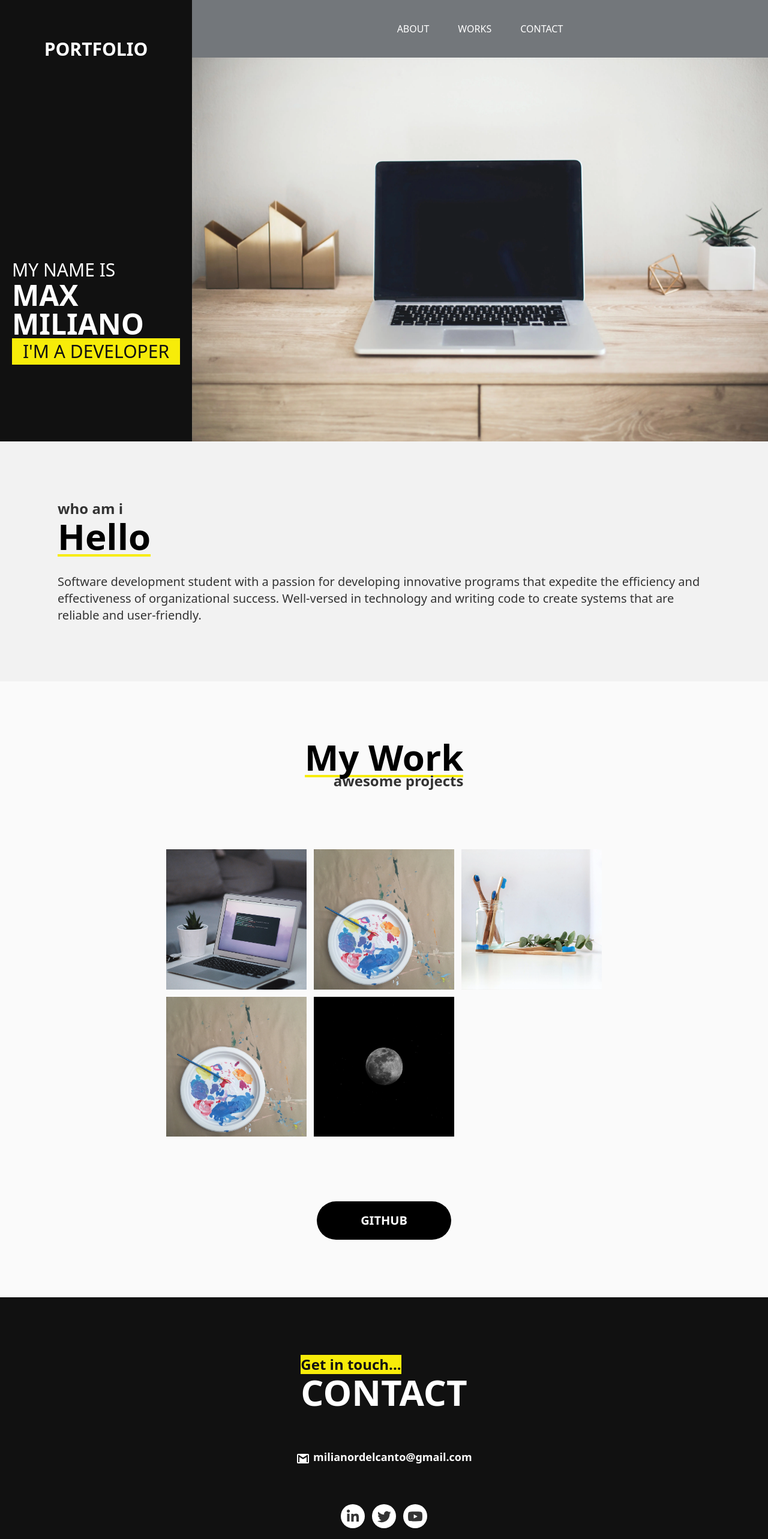
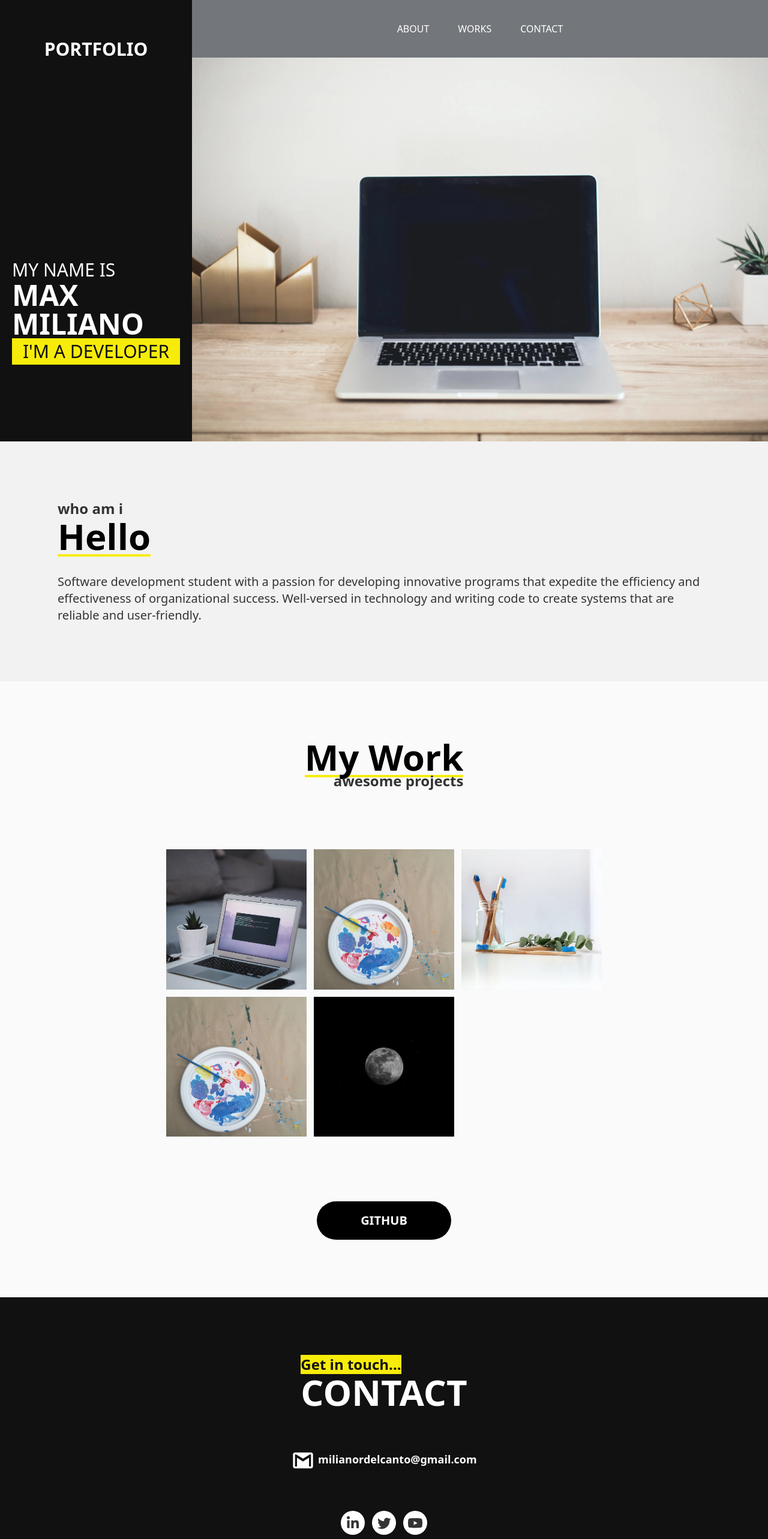
Before and after one commit to maxmx03/milianor-site, a React (Vite) app: page / in a window 1280 px wide. Shown: the top 2566 px of the page at 60% size. Built offline with nearby package versions, Linux system fonts and the light colour scheme; the HTML template or start-up script is replaced by a standard one.

Commit message:
fix some lighthouse issues

```diff
--- a/src/atoms/card-image.jsx
+++ b/src/atoms/card-image.jsx
@@ -1,7 +1,13 @@
 export function CardImage({ children, src, alt }) {
   return (
     <div className="relative group">
-      <img src={src} alt={alt} className="h-full w-full" />
+      <img
+        src={src}
+        alt={alt}
+        className="h-full w-full object-cover"
+        height={2460}
+        width={2521}
+      />
       <div className="flex justify-center items-center absolute top-0 bottom-0 left-0 right-0 h-full w-full opacity-0 transition duration-700 bg-gray group-hover:opacity-100">
         <p className="text-white text-xl">{children}</p>
       </div>
--- a/src/atoms/icon.jsx
+++ b/src/atoms/icon.jsx
@@ -1,9 +1,13 @@
 export function Icon(props) {
   const { href, ...rest } = props
 
+  if (!href) {
+    return <img {...rest} height={40} width={40} />
+  }
+
   return (
     <a href={href} target="_blank" rel="noopener" className="cursor-pointer">
-      <img {...rest} />
+      <img {...rest} height={40} width={40} />
     </a>
   )
 }
--- a/src/components/about.jsx
+++ b/src/components/about.jsx
@@ -3,13 +3,13 @@ import { Section } from '../atoms'
 export function About() {
   return (
     <Section className="bg-gray100" id="about">
-      <div class="w-full">
+      <div className="w-full">
         <p className="text-black100 text-2xl font-semibold">who am i</p>
         <h3 className="inline-block text-black text-6xl font-bold border-b-yellow border-b-4">
           Hello
         </h3>
       </div>
-      <div class="w-full">
+      <div className="w-full">
         <p className="text-black100 text-xl">
           Software development student with a passion for developing innovative
           programs that expedite the efficiency and effectiveness of
--- a/src/components/header.jsx
+++ b/src/components/header.jsx
@@ -17,7 +17,13 @@ export function Header() {
       </div>
       <div className="col-span-3">
         <Nav />
-        <img src="laptop.webp" alt="old computer" />
+        <img
+          src="laptop.webp"
+          alt="old computer"
+          className="h-full w-full object-cover"
+          height={3495}
+          width={5243}
+        />
       </div>
     </>
   )
--- a/src/components/work.jsx
+++ b/src/components/work.jsx
@@ -3,7 +3,7 @@ import { Section, CardImage, CardLink } from '../atoms'
 export function Work() {
   return (
     <Section id="work">
-      <div class="flex flex-col w-full mb-20">
+      <div className="flex flex-col w-full mb-20">
         <div className="self-center">
           <h3 className="text-black text-6xl font-bold border-b-yellow border-b-4">
             My Work
```
